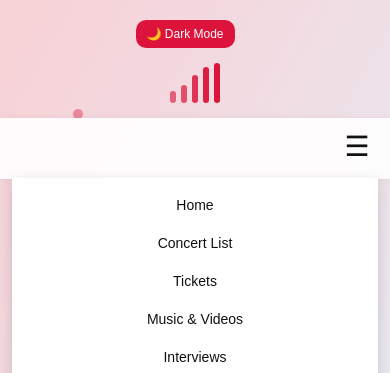
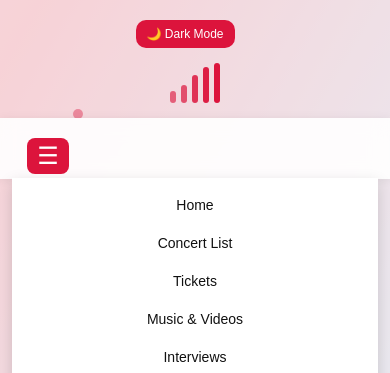
Before and after one commit to mariamlabadze2023-dev/natochokhoebi, a plain HTML site: page music.html in a window 390 px wide. Both pictures are taken after a click on the button "Open menu". Shown: the top 373 px of the page. Drawn offline with Linux system fonts and the light colour scheme.

Commit message:
burger menu changed

```diff
--- a/media.css
+++ b/media.css
@@ -827,3 +827,74 @@
     }
 
 }
+/* Remove unwanted old burger-like elements */
+.burger-menu,
+.menu-toggle,
+.menu-btn {
+    display: none !important;
+}
+/* ===============================
+   FIX UNWANTED BURGER / BUTTON
+=============================== */
+
+/* Hide any old menu elements */
+.menu-toggle,
+.menu-btn,
+.burger-menu,
+.mobile-menu,
+.menu-icon {
+    display: none !important;
+}
+
+
+/* Keep ONLY the real burger */
+.burger {
+    display: none;
+}
+
+
+/* MOBILE */
+@media (max-width: 768px) {
+
+    .burger {
+        display: flex !important;
+
+        position: absolute;
+        top: 12px;
+        left: 15px;
+
+        width: 42px;
+        height: 36px;
+
+        padding: 0;
+        margin: 0;
+
+        justify-content: center;
+        align-items: center;
+
+        border: none;
+        outline: none;
+
+        border-radius: 8px;
+
+        background: crimson;
+        color: white;
+
+        font-size: 24px;
+        line-height: 1;
+
+        cursor: pointer;
+
+        z-index: 2001;
+
+        appearance: none;
+        -webkit-appearance: none;
+    }
+
+    .burger:focus,
+    .burger:active {
+        outline: none;
+        border: none;
+    }
+
+}
```
Also changed, not shown: contact.html (+0 -3 lines), index.html (+6 -8 lines).
